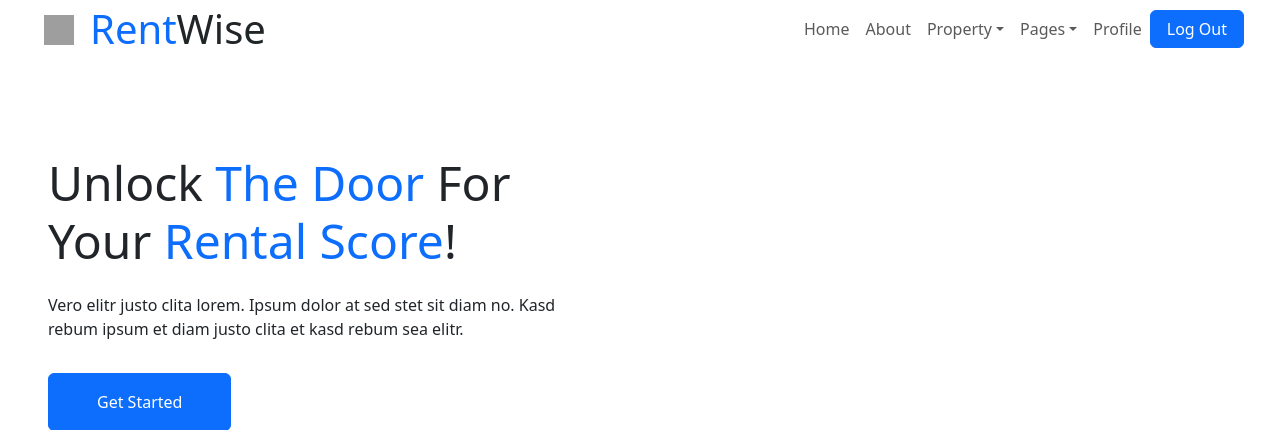
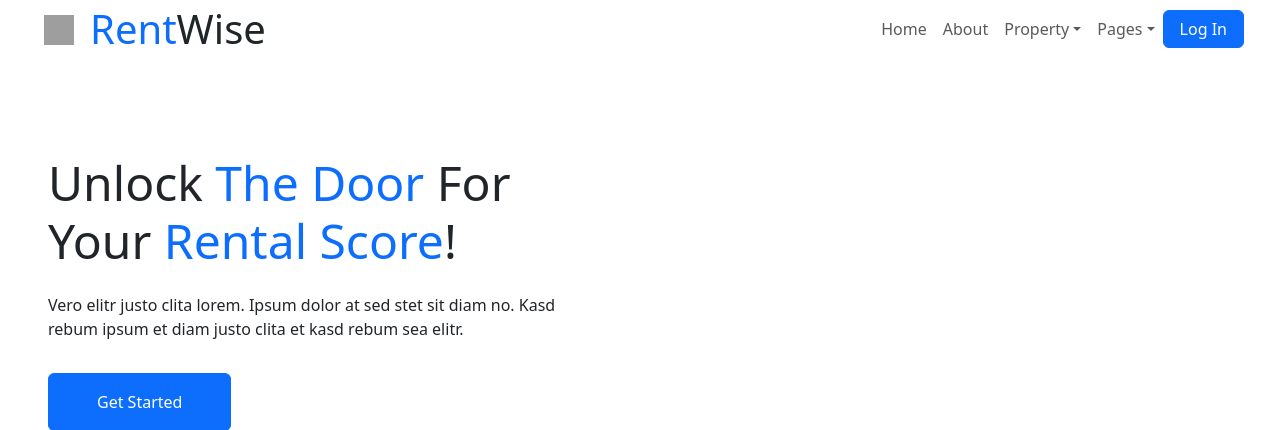
Before and after one commit to AlexDimov-04/Property-Rental-Marketplace, a Django app: page / in a window 1280 px wide. Shown: the top 430 px of the page. Run offline with Django 4.2, Linux system fonts and the light colour scheme; some libraries are stand-ins or nearby versions; grey boxes are pictures that could not be loaded.

Commit message:
added custom logic for hiding profile button

```diff
--- a/property_rental_marketplace/templates/base_hero_page/navbar.html
+++ b/property_rental_marketplace/templates/base_hero_page/navbar.html
@@ -31,9 +31,15 @@
                         <a href="404.html" class="dropdown-item">404 Error</a>
                     </div>
                 </div>
-                <a href="{% url 'profile_details' %}" class="nav-item nav-link">Profile</a>
+                {% if user_profile %}
+                    <a href="{% url 'profile_details' %}" class="nav-item nav-link">Profile</a>
+                {% endif %}
             </div>
-            <a href="{% url 'sign_out' %}" class="btn btn-primary px-3 d-none d-lg-flex">Log Out</a>
+            {% if user_profile %}
+                <a href="{% url 'sign_out' %}" class="btn btn-primary px-3 d-none d-lg-flex">Log Out</a>
+            {% else %}
+                <a href="{% url 'sign_in' %}" class="btn btn-primary px-3 d-none d-lg-flex">Log In</a>
+            {% endif %}
         </div>
     </nav>
 </div>
```
